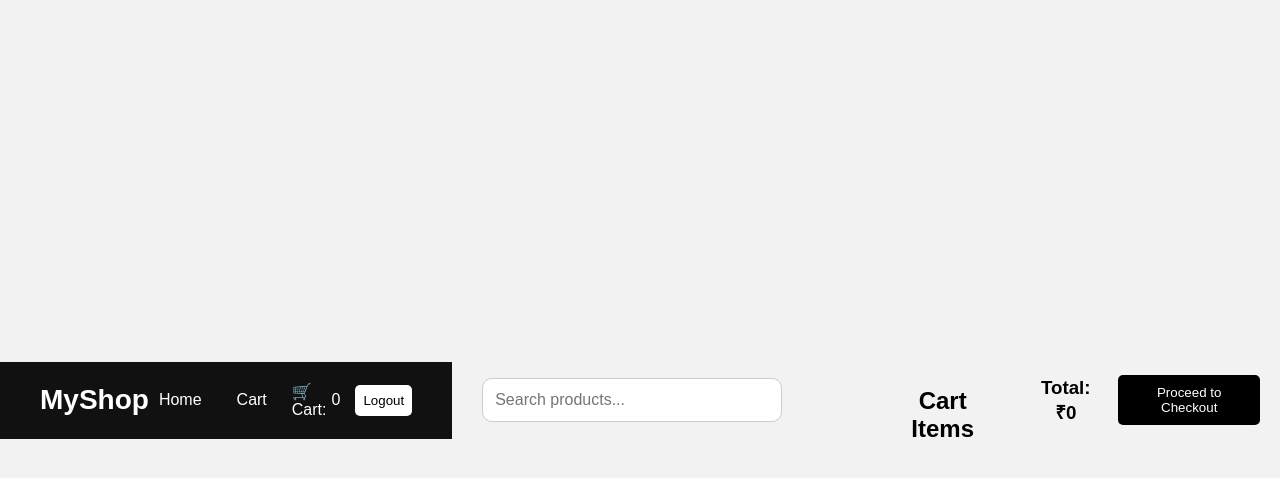
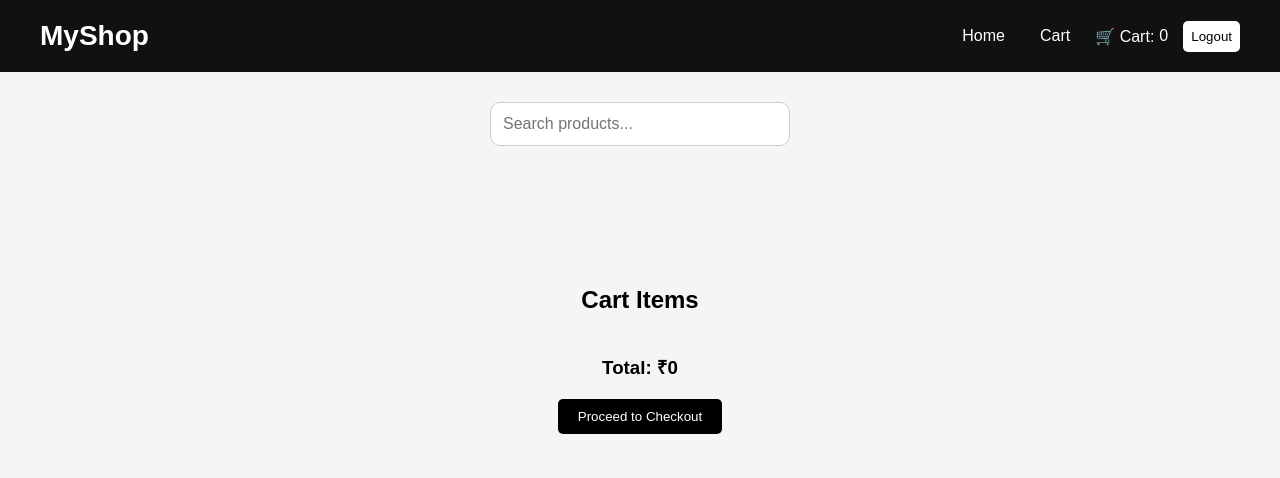
Before and after one commit to elakkiyaa05/ecommerce-project, a plain HTML site: page home.html in a window 1280 px wide. Drawn offline with Linux system fonts and the light colour scheme; sample sign-in values are in the browser's storage.

Commit message:
Update style.css

```diff
--- a/style.css
+++ b/style.css
@@ -444,13 +444,16 @@ body {
   z-index: 2;
 }
 
+.
+{
+  cursor: pointer;
+  font-size: 16px;
+}
+
 body {
   margin: 0;
-  height: 100vh;
-  display: flex;
-  justify-content: center;
-  align-items: center;
-  background: #f2f2f2;
+  font-family: Arial, sans-serif;
+  background: #f5f5f5;
 }
 
 /* THIS is the key fix */
```
